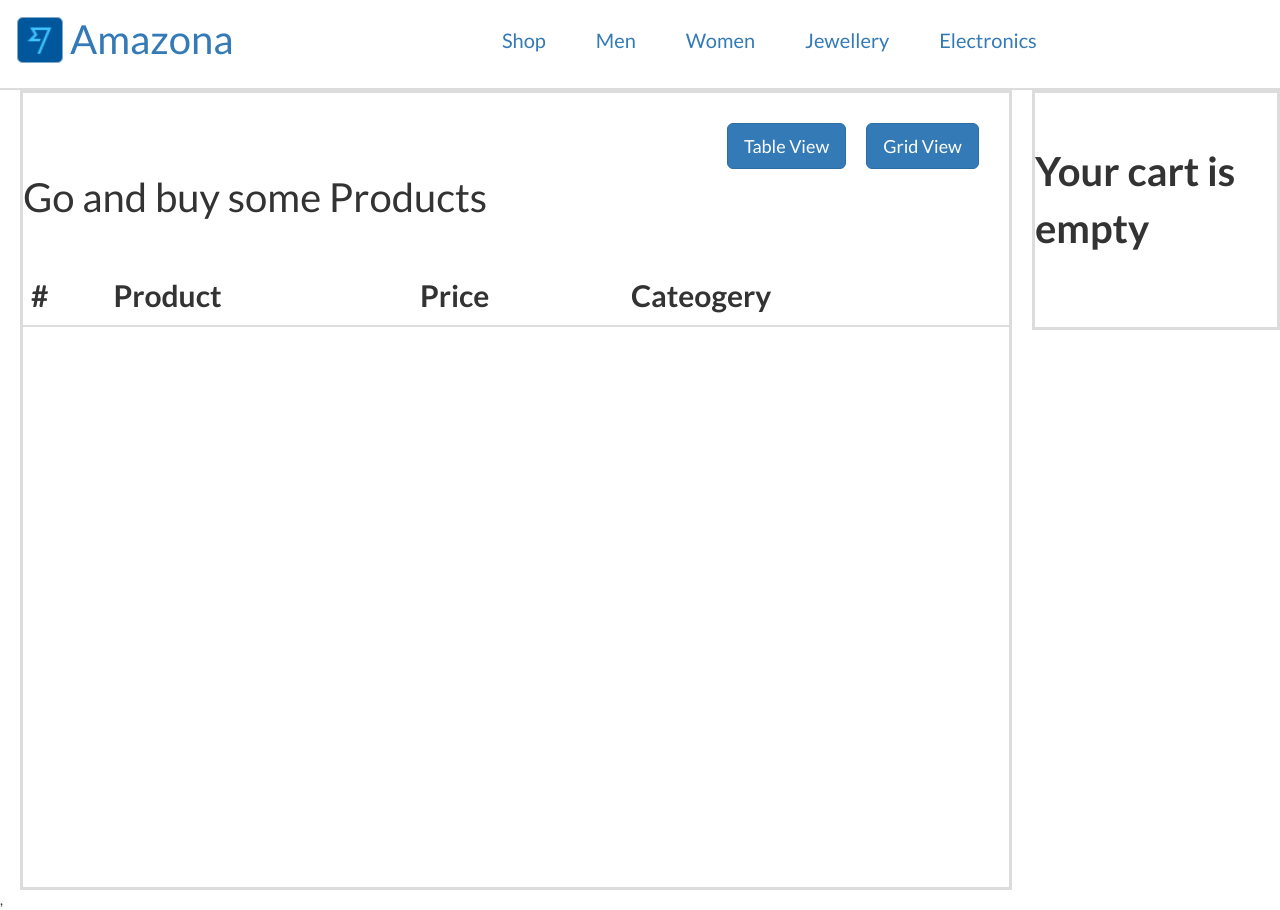
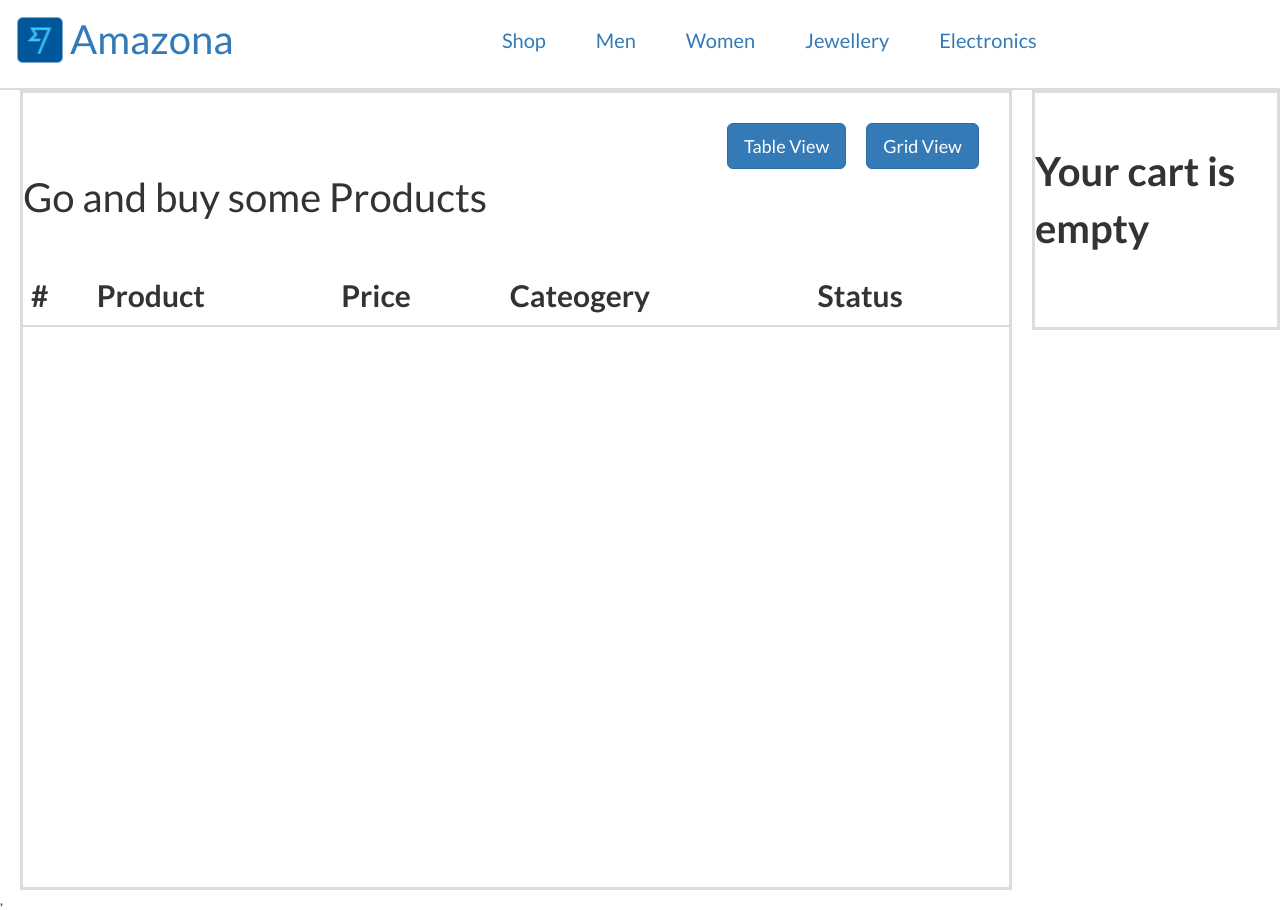
Before and after one commit to arunprasath13/ecommerce-project, a React (Vite) app: page /cartpage in a window 1280 px wide. Shown: the top 910 px of the page. Built offline with nearby package versions, Linux system fonts and the light colour scheme; a web font is replaced by a local one.

Commit message:
added the delete feature to the app

```diff
--- a/src/components/table/TableView.jsx
+++ b/src/components/table/TableView.jsx
@@ -1,7 +1,13 @@
 import React from "react";
 import { useSelector } from "react-redux";
+import { deleteItem } from "../../redux/cartSlice";
+import { useDispatch } from "react-redux";
 const TableView = () => {
+  const dispatch = useDispatch()
   const cartData = useSelector((state) => state.cart);
+  const handleDelete = (id) => {
+      dispatch(deleteItem(id))
+  }
   return (
     <table className="table">
       <thead>
@@ -18,6 +24,9 @@ const TableView = () => {
           <th scope="col" style={{ fontWeight: "bold" }}>
             Cateogery
           </th>
+          <th scope="col" style={{ fontWeight: "bold" }}>
+            Status
+          </th>
         </tr>
       </thead>
       {cartData.map((cart, index) => {
@@ -27,12 +36,15 @@ const TableView = () => {
               <th scope="row">{index}</th>
               <td>
                 <div className="flex">
-                  <img src={cart.image}/>
+                  <img src={cart.image} />
                   <td>{cart.title}</td>
                 </div>
               </td>
               <td>{cart.price}</td>
               <td>{cart.category}</td>
+              <div className="status" style={{display:"flex",justifyContent:"start"}}>
+                <button onClick={() => handleDelete(cart.id)}><td>Delete</td></button>
+              </div>
             </tr>
           </tbody>
         );
--- a/src/redux/cartSlice.js
+++ b/src/redux/cartSlice.js
@@ -8,10 +8,13 @@ const cartSlice = createSlice({
     reducers:{
         addItems:(state,action) => {
              state.push(action.payload)
+        },
+        deleteItem:(state,action) => {
+            return state.filter((item)=> item.id !== action.payload)
         }
     }
 })
 
-export const {addItems} = cartSlice.actions;
+export const {addItems,deleteItem} = cartSlice.actions;
 
 export default cartSlice.reducer;
```
